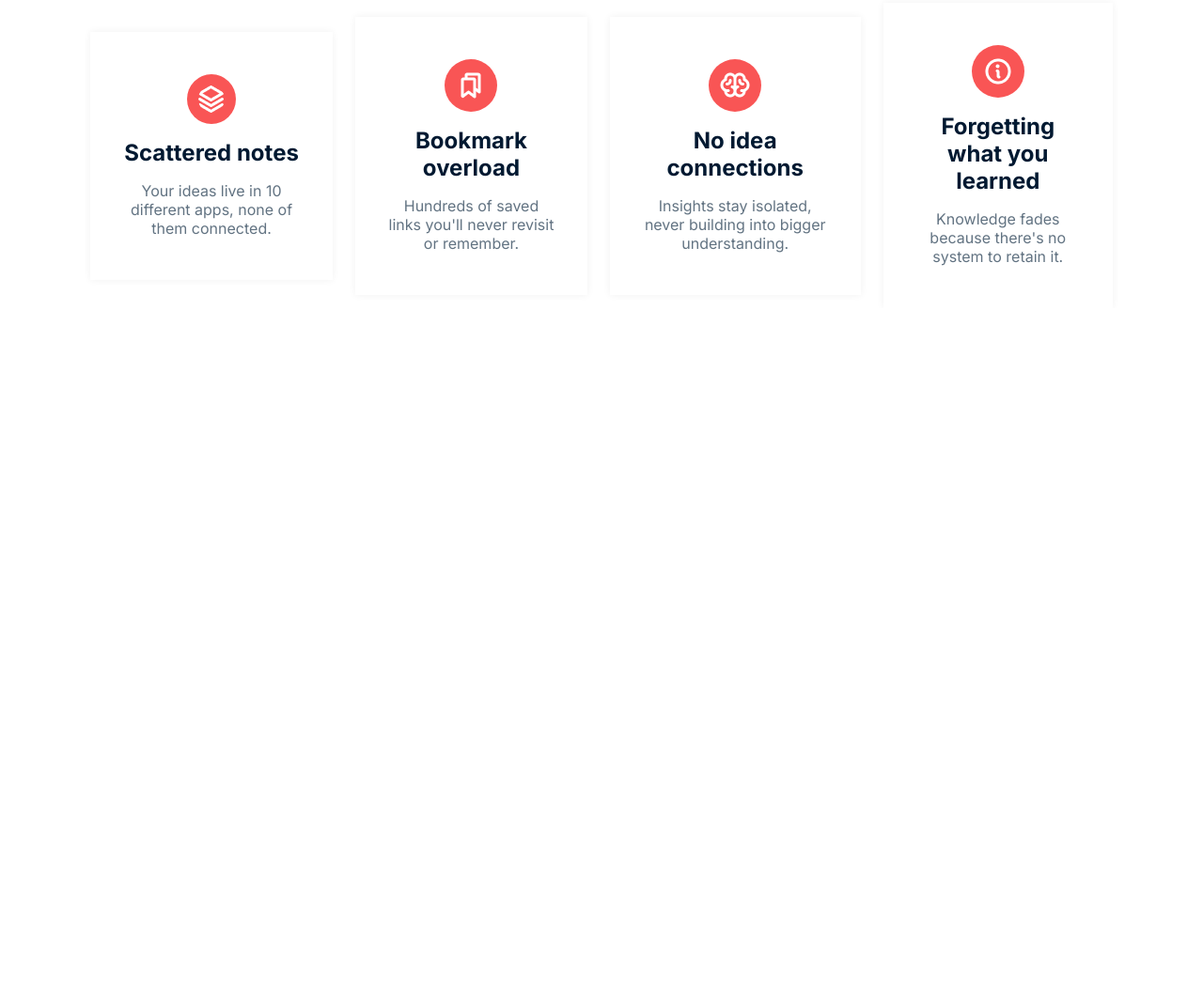
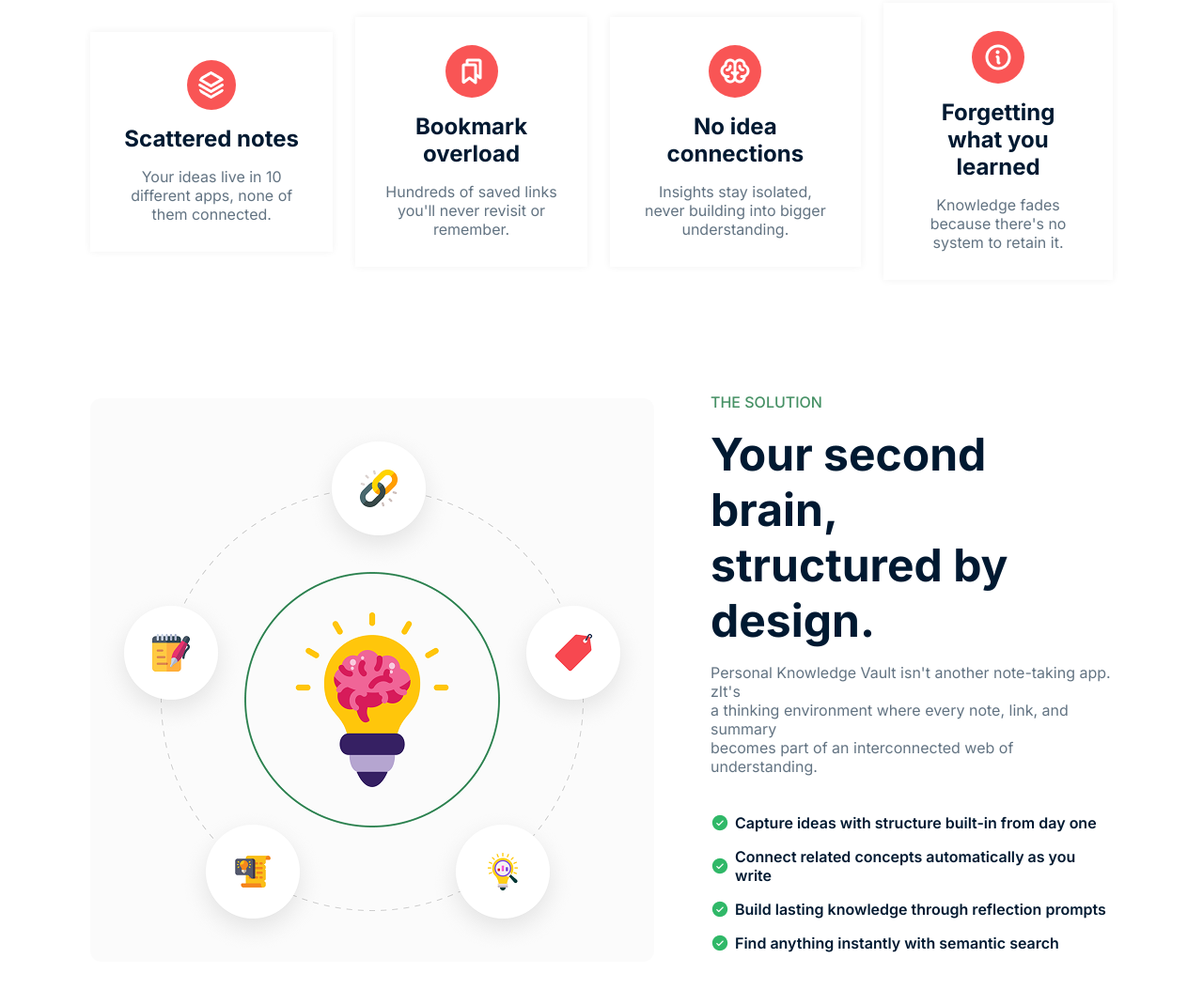
Before and after one commit to mahdihasanprogrammer/Assignment-1, a plain HTML site: page index.html in a window 1280 px wide. Shown: the part 974-2027 px from the top of the page at 94% size. Before the commit the page ends 1302 px from the top, so only its background shows below. Drawn offline with Linux system fonts and the light colour scheme.

Commit message:
added solution section with css

```diff
--- a/index.html
+++ b/index.html
@@ -59,7 +59,7 @@
      </header>
 
      <!-- card section -->
-      <section class=" container">
+      <section class="container">
 
         <div class="card-text">
 
@@ -100,7 +100,41 @@
              </div>
         </div>
       </section>
+    <!-- solution section -->
 
+    <section class="solution">
+        <div class="solution-container">
+            <img src="./assets/knowledge.png" alt="knowledge.png">
+
+             <div class="solution-content">
+                <h5>THE SOLUTION</h5>
+                <h1 class="title">Your second brain,<br> structured by design.</h1>
+                <p class="sub-title">Personal Knowledge Vault isn't another note-taking app. zIt's <br> a thinking environment where every note, link, and summary <br> becomes part of an interconnected web of understanding.</p>
+                <ul>
+                    <li>
+                        <img src="./assets/CheckCircle.png" alt="">
+                        <span>Capture ideas with structure built-in from day one</span>
+                    </li>
+                    <li>
+                        <img src="./assets/CheckCircle.png" alt="">
+                        <span>Connect related concepts automatically as you write</span>
+                    </li>
+                    <li>
+                        <img src="./assets/CheckCircle.png" alt="">
+                        <span>Build lasting knowledge through reflection prompts</span>
+                    </li>
+                    <li>
+                        <img src="./assets/CheckCircle.png" alt="">
+                        <span>Find anything instantly with semantic search</span>
+                    </li>
+
+
+                </ul>
+             </div>
+
+
+        </div>
+    </section>
 
 </body>
 </html>
--- a/style.css
+++ b/style.css
@@ -35,6 +35,7 @@
 .sub-title{
     color:#627382;
     line-height: 20px;
+    margin-bottom: 20px;
 }
 /* shared style code end */
 
@@ -153,7 +154,7 @@
     gap:16px;
     align-items: center;
     text-align: center;
-    padding:45px 35px;
+    padding:30px;
     box-shadow:0 0 8px 0 rgba(0, 0, 0, 0.06)
 }
 
@@ -172,3 +173,37 @@
     line-height: 20px;
     text-align: center;
 }
+
+/* solution-section */
+.solution{
+    width: 85%;
+    max-width: 1340px;
+    margin: 120px auto;
+}
+
+.solution-container{
+    display: flex;
+    align-items: center;
+    gap:60px;
+}
+
+.solution-content h5{
+    color:#469165;
+    font-size: 16px;
+    font-weight: 500;
+    margin-bottom: 16px;
+}
+.solution-content ul{
+    margin-top: 40px;
+}
+
+.solution-content ul li{
+    list-style:none;
+    display: flex;
+    align-items: center;
+    gap:6px;
+    color: #001931;
+    font-weight: 600;
+    margin-bottom: 16px;
+
+}
```
Also changed, not shown: assets/checkCircle-resize.png (added).
